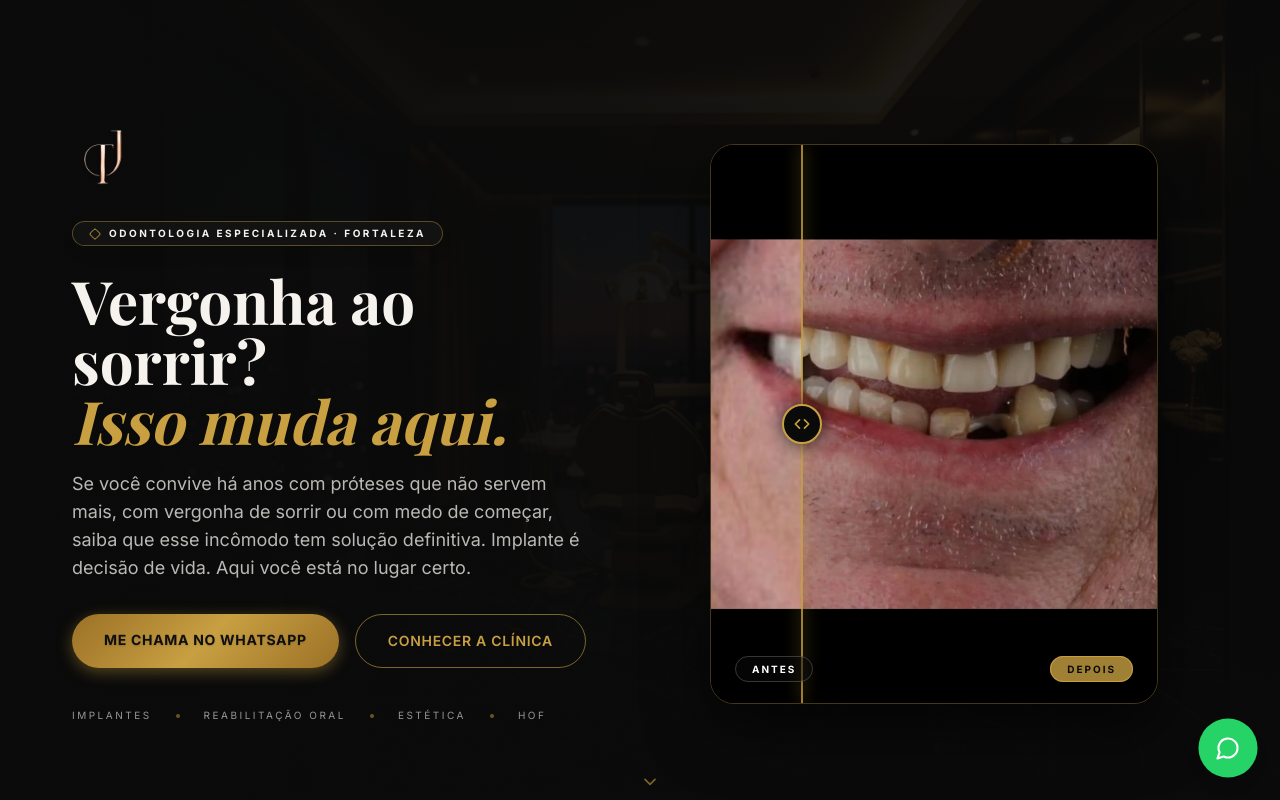
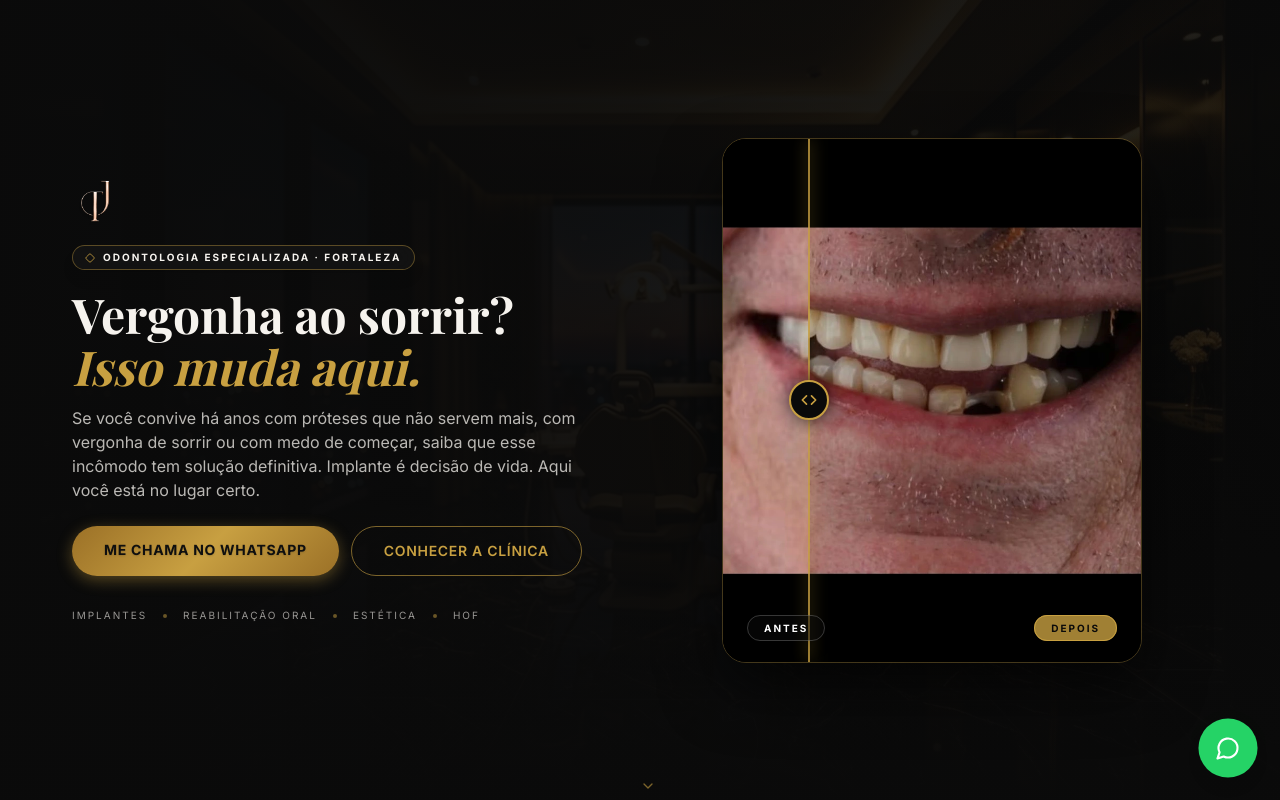
Before and after one commit to rodrigocr0/nobleclinic, a React (Vite) app: page / in a window 1280 px wide. Shown: the top 800 px of the page. Built offline with nearby package versions, Linux system fonts and the light colour scheme; the HTML template or start-up script is replaced by a standard one.

Commit message:
style: force hero headline to two lines and further compress layout to fit above fold

```diff
--- a/src/components/natalia/HeroSection.tsx
+++ b/src/components/natalia/HeroSection.tsx
@@ -24,21 +24,21 @@ export function HeroSection() {
       </div>
 
       <div className="container mx-auto px-4 sm:px-6 lg:px-8 relative z-10">
-        {/* Adjusted padding and removed min-h-screen from the inner grid to fit everything above the fold */}
-        <div className="grid lg:grid-cols-2 gap-8 lg:gap-10 items-center w-full pt-20 pb-16 lg:pt-24 lg:pb-12">
+        {/* Extremely compact padding to guarantee above-the-fold fit */}
+        <div className="grid lg:grid-cols-2 gap-6 lg:gap-8 items-center w-full py-12 lg:py-16">
 
           {/* Text Content */}
           <motion.div
             initial={{ opacity: 0, y: 20 }}
             animate={{ opacity: 1, y: 0 }}
             transition={{ duration: 0.6 }}
-            className="flex flex-col items-start max-w-3xl lg:max-w-none"
+            className="flex flex-col items-start max-w-2xl lg:max-w-none"
           >
             {/* Logo */}
             <img
               src={logoImg}
               alt="Noble Clinic"
-              className="h-12 sm:h-14 lg:h-16 w-auto object-contain mb-6 lg:mb-8"
+              className="h-10 sm:h-12 lg:h-12 w-auto object-contain mb-4 lg:mb-5"
               fetchPriority="high"
             />
 
@@ -47,27 +47,27 @@ export function HeroSection() {
               initial={{ opacity: 0, y: 10 }}
               animate={{ opacity: 1, y: 0 }}
               transition={{ delay: 0.2 }}
-              className="inline-flex items-center gap-2 bg-noir-soft/80 backdrop-blur-md border border-gold/40 rounded-full px-4 py-1 mb-5 lg:mb-6 shadow-lg"
+              className="inline-flex items-center gap-2 bg-noir-soft/80 backdrop-blur-md border border-gold/40 rounded-full px-3 py-1 mb-4 lg:mb-5 shadow-lg"
             >
-              <Diamond className="w-3 h-3 text-gold" />
-              <span className="text-[9px] sm:text-[10px] font-body font-bold text-foreground tracking-[0.25em] uppercase">
+              <Diamond className="w-2.5 h-2.5 text-gold" />
+              <span className="text-[9px] sm:text-[10px] font-body font-bold text-foreground tracking-[0.2em] uppercase">
                 Odontologia Especializada · Fortaleza
               </span>
             </motion.div>
 
-            {/* Headline — ICP-focused */}
-            <h1 className="font-display text-4xl sm:text-5xl lg:text-5xl xl:text-6xl font-bold leading-[1.05] text-foreground mb-4 lg:mb-5">
-              Vergonha ao sorrir? <br />
-              <span className="text-gold italic">Isso muda aqui.</span>
+            {/* Headline — Exactly two lines */}
+            <h1 className="font-display text-3xl sm:text-4xl lg:text-[2.75rem] xl:text-5xl font-bold leading-[1.1] text-foreground mb-4">
+              <span className="block whitespace-nowrap">Vergonha ao sorrir?</span>
+              <span className="block text-gold italic whitespace-nowrap mt-1">Isso muda aqui.</span>
             </h1>
 
-            {/* Subheadline — Empathy + Transformation */}
-            <p className="font-body text-sm sm:text-base lg:text-lg text-foreground/75 mb-6 lg:mb-8 max-w-lg leading-relaxed">
+            {/* Subheadline */}
+            <p className="font-body text-sm sm:text-base lg:text-[15px] xl:text-base text-foreground/75 mb-6 max-w-lg leading-relaxed">
               Se você convive há anos com próteses que não servem mais, com vergonha de sorrir ou com medo de começar, saiba que esse incômodo tem solução definitiva. Implante é decisão de vida. Aqui você está no lugar certo.
             </p>
 
             {/* CTAs */}
-            <div className="flex flex-col sm:flex-row gap-3 sm:gap-4 w-full sm:w-auto">
+            <div className="flex flex-col sm:flex-row gap-3 w-full sm:w-auto">
               <motion.a
                 href={WHATSAPP_URL}
                 target="_blank"
@@ -75,21 +75,21 @@ export function HeroSection() {
                 whileHover={{ scale: 1.04 }}
                 whileTap={{ scale: 0.97 }}
                 onClick={trackClick}
-                className="btn-gold text-xs sm:text-sm px-6 py-3 sm:px-8 sm:py-4 rounded-full font-bold inline-block shadow-[0_15px_40px_hsl(var(--gold)/0.3)] tracking-wider uppercase text-center w-full sm:w-auto"
+                className="btn-gold text-xs sm:text-sm px-6 py-3 sm:px-8 sm:py-3.5 rounded-full font-bold inline-block shadow-[0_10px_30px_hsl(var(--gold)/0.3)] tracking-wider uppercase text-center w-full sm:w-auto"
               >
                 Me Chama no WhatsApp
               </motion.a>
 
               <a
                 href="#especialidades"
-                className="btn-gold-outline text-xs sm:text-sm px-6 py-3 sm:px-8 sm:py-4 rounded-full inline-block tracking-wider uppercase text-center w-full sm:w-auto"
+                className="btn-gold-outline text-xs sm:text-sm px-6 py-3 sm:px-8 sm:py-3.5 rounded-full inline-block tracking-wider uppercase text-center w-full sm:w-auto"
               >
                 Conhecer a Clínica
               </a>
             </div>
 
             {/* Trust mini-row */}
-            <div className="mt-8 lg:mt-10 flex flex-wrap items-center gap-x-6 gap-y-3 text-foreground/60 font-body text-[9px] sm:text-[10px] uppercase tracking-[0.25em]">
+            <div className="mt-6 lg:mt-8 flex flex-wrap items-center gap-x-4 gap-y-2 text-foreground/60 font-body text-[9px] sm:text-[10px] uppercase tracking-[0.2em]">
               <span>Implantes</span>
               <span className="w-1 h-1 rounded-full bg-gold/50" />
               <span>Reabilitação Oral</span>
@@ -100,12 +100,12 @@ export function HeroSection() {
             </div>
           </motion.div>
 
-          {/* Animated Before/After Frame - Adjusted max-width to prevent overflow */}
+          {/* Animated Before/After Frame - Adjusted max-width for smaller screens */}
           <motion.div
             initial={{ opacity: 0, x: 40 }}
             animate={{ opacity: 1, x: 0 }}
             transition={{ duration: 0.8, delay: 0.4 }}
-            className="w-full max-w-[300px] sm:max-w-sm lg:max-w-md mx-auto mt-8 lg:mt-0"
+            className="w-full max-w-[280px] sm:max-w-[320px] lg:max-w-[380px] xl:max-w-[420px] mx-auto mt-6 lg:mt-0"
           >
             <BeforeAfterFrame />
           </motion.div>
@@ -116,11 +116,11 @@ export function HeroSection() {
       {/* Scroll indicator */}
       <motion.div
         initial={{ opacity: 0 }}
-        animate={{ opacity: 1, y: [0, 8, 0] }}
+        animate={{ opacity: 1, y: [0, 6, 0] }}
         transition={{ delay: 1.2, y: { repeat: Infinity, duration: 2 } }}
-        className="absolute bottom-4 left-1/2 -translate-x-1/2 text-gold/60 z-10 hidden sm:block"
+        className="absolute bottom-3 left-1/2 -translate-x-1/2 text-gold/60 z-10 hidden sm:block"
       >
-        <ChevronDown className="w-5 h-5" />
+        <ChevronDown className="w-4 h-4" />
       </motion.div>
     </section>
   )
```
